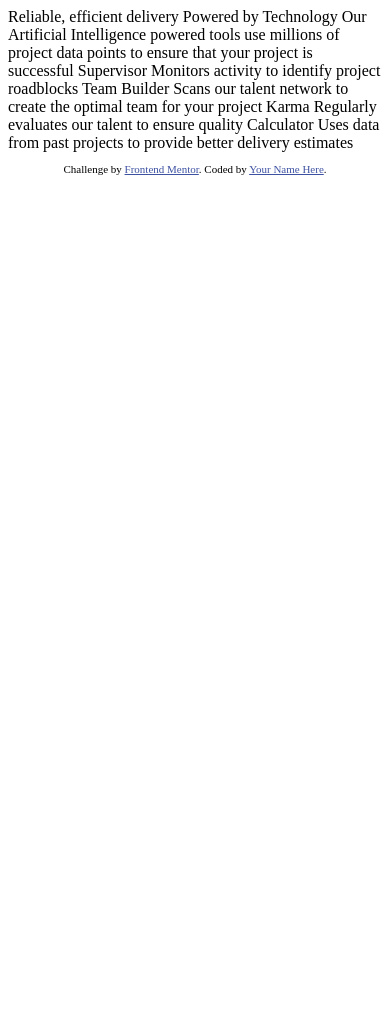
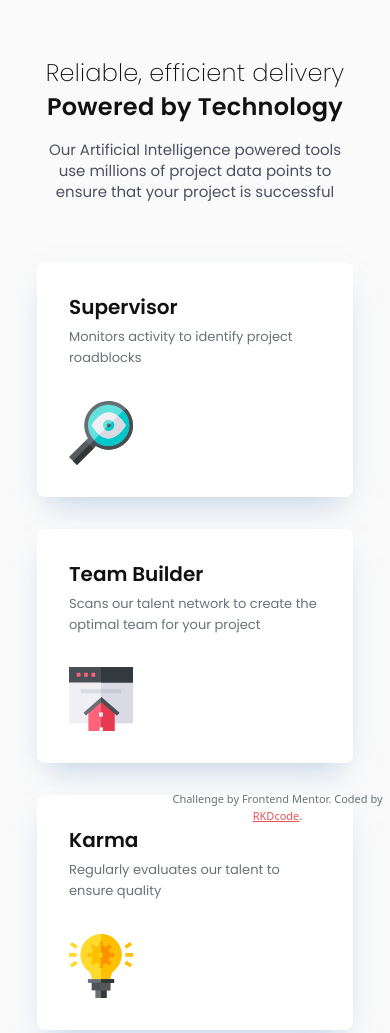
Before and after one commit to RKDcode/Four-card-feature-section-RKDcode, a plain HTML site: page index.html in a window 390 px wide. Shown: the top 1033 px of the page. Before the commit the page ends 844 px from the top, so only its background shows below. Drawn offline with Linux system fonts and the light colour scheme.

Commit message:
Mobile Design Up and running

```diff
--- a/index.html
+++ b/index.html
@@ -4,41 +4,61 @@
   <meta charset="UTF-8">
   <meta name="viewport" content="width=device-width, initial-scale=1.0"> <!-- displays site properly based on user's device -->
 
-  <link rel="icon" type="image/png" sizes="32x32" href="./images/favicon-32x32.png">
+  <!-- <link rel="icon" type="image/png" sizes="32x32" href="./images/favicon-32x32.png"> -->
 
-  <title>Frontend Mentor | Four card feature section</title>
+  <title>Four card feature section | RKDcode</title>
+  <link rel="preconnect" href="https://fonts.googleapis.com">
+  <link rel="preconnect" href="https://fonts.gstatic.com" crossorigin>
+  <link href="https://fonts.googleapis.com/css2?family=Poppins:wght@200;400;600&display=swap" rel="stylesheet">
+  <link rel="stylesheet" href="styles.css">
 
-  <!-- Feel free to remove these styles or customise in your own stylesheet 👍 -->
-  <style>
-    .attribution { font-size: 11px; text-align: center; }
-    .attribution a { color: hsl(228, 45%, 44%); }
-  </style>
+
 </head>
 <body>
 
-  Reliable, efficient delivery
-  Powered by Technology
-
-  Our Artificial Intelligence powered tools use millions of project data points
-  to ensure that your project is successful
-
-  Supervisor
-  Monitors activity to identify project roadblocks
-
-  Team Builder
-  Scans our talent network to create the optimal team for your project
-
-  Karma
-  Regularly evaluates our talent to ensure quality
-
-  Calculator
-  Uses data from past projects to provide better delivery estimates
+  <main class="flex-col">
+    <section class="hero-title flex-col">
+      <h1 class="mobile-text-preset-1"><span class="mobile-text-preset-2">Reliable, efficient delivery<br></span>Powered by Technology</h1>
+      <p class="mobile-text-preset-4">Our Artificial Intelligence powered tools use millions of project data points
+        to ensure that your project is successful</p>
+    </section>
+    <section class="cards-container flex-col">
+      <div class="card card-1 flex-col">
+        <div class="card-title flex-col">
+          <h2 class="text-preset-3">Supervisor</h2>
+          <p class="text-preset-5">Monitors activity to identify project roadblocks</p>
+        </div>
+        <img class="card-icon" src="/images/icon-supervisor.svg" alt="">
+      </div>
+      <div class="card card-2 flex-col">
+        <div class="card-title flex-col">
+          <h2 class="text-preset-3">Team Builder</h2>
+          <p class="text-preset-5">Scans our talent network to create the optimal team for your project</p>
+        </div>
+        <img class="card-icon" src="/images/icon-team-builder.svg" alt="">
+      </div>
+      <div class="card card-3 flex-col">
+        <div class="card-title flex-col">
+          <h2 class="text-preset-3">Karma</h2>
+          <p class="text-preset-5">Regularly evaluates our talent to ensure quality</p>
+        </div>
+        <img class="card-icon" src="/images/icon-karma.svg" alt="">
+      </div>
+      <div class="card card-4 flex-col">
+        <div class="card-title flex-col">
+          <h2 class="text-preset-3">Calculator</h2>
+          <p class="text-preset-5">Uses data from past projects to provide better delivery estimates</p>
+        </div>
+        <img class="card-icon" src="/images/icon-calculator.svg" alt="">
+      </div>
+    </section>
+  </main>
 
 
   <footer>
     <p class="attribution">
       Challenge by <a href="https://www.frontendmentor.io?ref=challenge" target="_blank">Frontend Mentor</a>.
-      Coded by <a href="#">Your Name Here</a>.
+      Coded by <a class="signature" href="https://www.frontendmentor.io/profile/RKDcode" target="_blank">RKDcode</a>.
     </p>
   </footer>
 </body>
--- /dev/null
+++ b/styles.css
@@ -0,0 +1,259 @@
+:root {
+    -webkit-font-smoothing: antialiased;
+    -moz-osx-font-smoothing: grayscale;
+    -webkit-text-size-adjust: 100%;
+    -ms-text-size-adjust: 100%;
+
+    /* color scheme */
+    --Grey-500: #4D4F62;
+    --Grey-400: #6A7178;
+    --White: #FFFFFF;
+    --off-white: #fafafa;
+    --red: #EA5454;
+    --cyan: #44D3D2;
+    --blue: #549EF2;
+    --orange: #FCAE4A;
+    --shadow: #83a7d286;
+
+    /* spacing */
+    --spacing-500: 2.5em; /* 40px */
+    --spacing-400: 2em;  /* 32px */
+    --spacing-300: 1.5em; /* 24px */
+    --spacing-200: 1em;   /* 16px */
+    --spacing-100: 0.5em;   /* 8px */
+    --spacing-50: 0.25em;  /* 4px */
+}
+
+/* Generic CSS reset — sensible defaults */
+
+/* Box sizing */
+*, *::before, *::after {
+    box-sizing: border-box;
+    margin: 0;
+}
+
+
+/* Core defaults */
+html {
+    line-height: 1.5;
+    tab-size: 4;
+    font-family: system-ui, -apple-system, "Segoe UI", Roboto, "Helvetica Neue", Arial, "Noto Sans", "Apple Color Emoji", "Segoe UI Emoji", "Segoe UI Symbol";
+    background-color: #fff;
+    color: #111;
+}
+
+body {
+    min-height: 100vh;
+    text-rendering: optimizeLegibility;
+}
+
+button {
+    /* background: none; */
+    border: none;
+    padding: 0;
+    cursor: pointer;
+}
+
+
+/* Images and media */
+img, picture, video, canvas, svg {
+    display: block;
+    width: 100%;
+    height: auto;
+}
+
+/* Links */
+a {
+    color: inherit;
+    text-decoration: none;
+    background-color: transparent;
+}
+
+/* Preserve keyboard focus visibility */
+:focus {
+    outline: 2px solid Highlight;
+    outline-offset: 2px;
+}
+
+/* Respect reduced motion preference */
+@media (prefers-reduced-motion: reduce) {
+    *, *::before, *::after {
+        animation-duration: 0.001ms !important;
+        animation-iteration-count: 1 !important;
+        transition-duration: 0.001ms !important;
+        scroll-behavior: auto !important;
+    }
+}
+
+/* Utility: visually hidden (screen-reader only) */
+.sr-only {
+    position: absolute !important;
+    width: 1px !important;
+    height: 1px !important;
+    padding: 0 !important;
+    margin: -1px !important;
+    overflow: hidden !important;
+    clip: rect(0 0 0 0) !important;
+    white-space: nowrap !important;
+    border: 0 !important;
+}
+
+
+/* utility classes */
+
+.flex-col {
+    display: flex;
+    flex-direction: column;
+}
+
+.flex{
+    display: flex;
+}
+
+.items-center {
+    align-items: center;
+}
+
+.justify-center {
+    justify-content: center;
+}
+
+/*      color-preset       */
+
+.bg-off-white {
+    background-color: var(--off-white);
+}
+.bg-white {
+    background-color: var(--White);
+}
+
+.text-grey-500 {
+    color: var(--Grey-500);
+}
+.text-grey-400 {
+    color: var(--Grey-400);
+}
+
+
+
+/*      Text-preset       */
+
+/* Poppins semi Bold */
+.mobile-text-preset-1 {
+    font-family: "Poppins", sans-serif;
+    font-weight: 600;
+    font-size: 1.5rem;
+    line-height: 140%;
+    letter-spacing: 0.015625rem;
+}
+.mobile-text-preset-2 {
+    font-family: "Poppins", sans-serif;
+    font-weight: 200;
+    font-size: 1.5rem;
+    line-height: 140%;
+    letter-spacing: 0.015625rem;
+}
+.mobile-text-preset-4{
+    font-family: "Poppins", sans-serif;
+    font-weight: 400;
+    font-size: 0.9375rem;
+    line-height: 140%;
+}
+
+.text-preset-1 {
+    font-family: "Poppins", sans-serif;
+    font-weight: 600;
+    font-size: 2.25rem;
+    line-height: 140%;
+    letter-spacing: 0.015625rem;
+}
+
+/* Poppins extra light */
+
+.text-preset-2 {
+    font-family: "Poppins", sans-serif;
+    font-weight: 200;
+    font-size: 2.25rem;
+    line-height: 140%;
+    letter-spacing: 0.015625rem;
+}
+
+/* Poppins semi bold medium */
+.text-preset-3 {
+    font-family: "Poppins", sans-serif;
+    font-weight: 600;
+    font-size: 1.25rem;
+    line-height: 135%;
+}
+
+/* Poppins regular */
+.text-preset-4 {
+    font-family: "Poppins", sans-serif;
+    font-weight: 400;
+    font-size: 0.9375rem;
+    line-height: 140%;
+}
+
+.text-preset-5 {
+    font-family: "Poppins", sans-serif;
+    font-weight: 400;
+    font-size: 0.8125rem;
+    line-height: 160%;
+}
+
+body {
+    place-items: center;
+    background-color: var(--off-white);
+    padding: 3.5rem 0;
+}
+
+main{
+    gap: 3.75rem;
+    max-width: 316px;
+    /* min-width: 316px; */
+}
+
+
+.hero-title{
+    gap: 1rem;
+    text-align: center;
+}
+.hero-title p{
+    color: var(--Grey-500);
+}
+
+.cards-container{
+    gap: var(--spacing-400);
+}
+
+.card{
+    border-radius: 0.5em;
+    box-shadow: 0 15px 30px -11px var(--shadow);
+    background-color: var(--White);
+    padding: 2rem;
+    gap: 2rem;
+}
+.card-title {
+    gap: 0.375rem;
+}
+.card p{
+    color: var(--Grey-400);
+}
+.card-icon {
+    width: 64px;
+    height: 64px;
+}
+
+.attribution {
+    position: fixed;
+    bottom: 20px;
+    left: 165px;
+    place-items: center;
+    font-size: 11px;
+    text-align: center;
+    color: var(--Grey-400);
+}
+.signature{
+    text-decoration: underline;
+    color: var(--red);
+}
```
